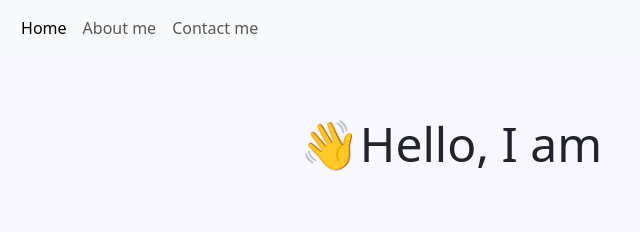
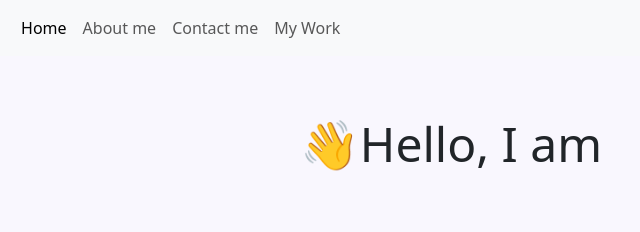
Before and after one commit to DominiqueDykes/portfolio-project, a plain HTML site: page index.html in a window 1280 px wide. Shown: the top 232 px of the page, 189-829 px from the left. Drawn offline with nearby package versions, Linux system fonts and the light colour scheme.

Commit message:
added a work toggle

```diff
--- a/index.html
+++ b/index.html
@@ -50,6 +50,9 @@
             </li>
             <li class="nav-item">
               <a class="nav-link" href="contact.html">Contact me</a>
+            </li>
+            <li class="nav-item">
+              <a class="nav-link" href="work.html">My Work</a>
             </li>
           </ul>
         </div>
```
